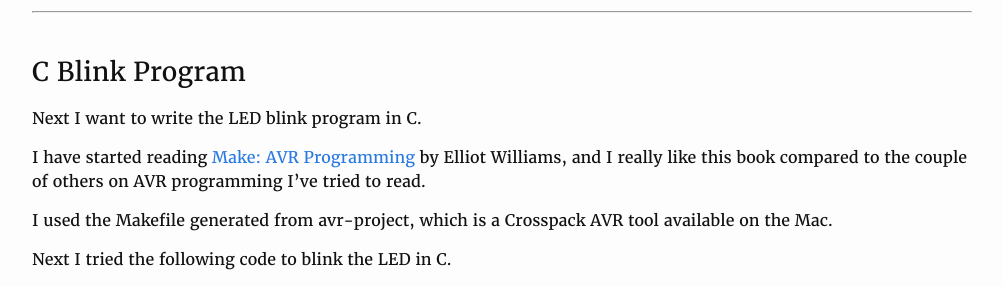
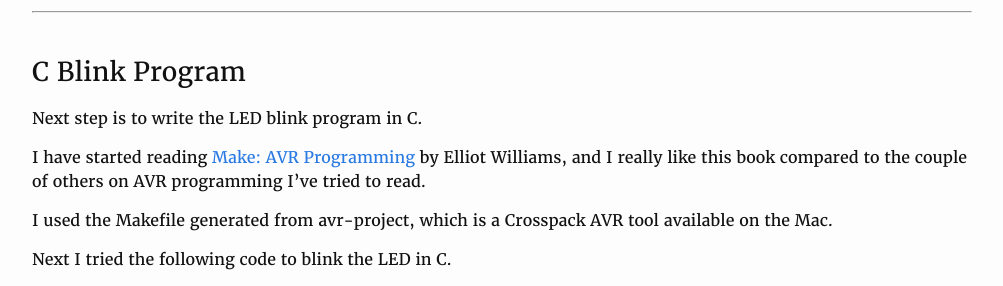
Before and after one commit to yogi/fabacademy2016, a Jekyll site: the page built from w8-embedded.md, in a window 1280 px wide and 900 px high, scrolled down 5680 px. Shown: the part 152-438 px from the top of the window, without its empty margins (138-1141 px from the left). Built offline with Jekyll 4.4.1, drawn with Linux system fonts in a browser that asks for light colours; some of the changed text lies outside the part shown.

```diff
--- a/w8-embedded.md
+++ b/w8-embedded.md
@@ -143,7 +143,7 @@ void loop() {
 
 ### C Blink Program
 
-Next I want to write the LED blink program in C.
+Next step is to write the LED blink program in C.
 
 I have started reading [Make: AVR Programming](http://www.amazon.com/AVR-Programming-Learning-Software-Hardware/dp/1449355781) by
    Elliot Williams, and I really like this book compared to the couple of others on AVR programming I've tried to read.
@@ -652,17 +652,3 @@ This [datasheet](http://www.atmel.com/images/doc8006.pdf) covers ATtiny24 / 44 /
 * "Fully static operation"?
 * Pulse length
 * Timer with PWM channels?
-
-&nbsp;
-
----
-
-&nbsp;
-
-## Todo
-
-* Javascript
-* Python
-* Understand avrdude
-
-* Compare size of C, assembly, arduino binary size
```
